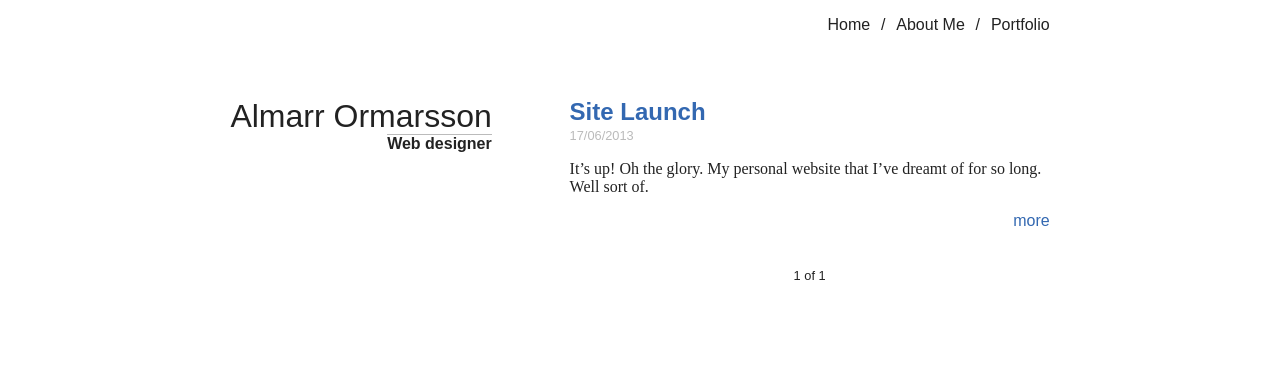
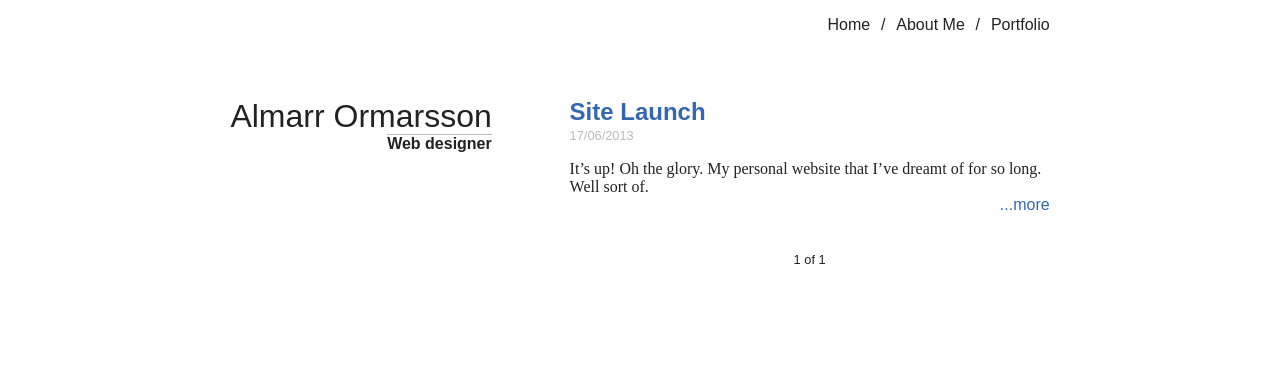
Before and after one commit to almarr/almarr.github.io, a Jekyll site: the page built from index.html, in a window 1280 px wide. Shown: the top 391 px of the page. Built offline with Jekyll 4.4.1, drawn with Linux system fonts in a browser that asks for light colours; the list of posts is cut into pages by our own code.

```diff
--- a/_scss/partials/_layout.scss
+++ b/_scss/partials/_layout.scss
@@ -55,7 +55,9 @@
     color: $lightgray;
   }
   .more {
+    font-family: "Calluna" serif;
     display: block;
+    margin-top: -1em;
     text-align: right;
   }
 }
--- a/css/style.css
+++ b/css/style.css
@@ -407,7 +407,9 @@
   font-size: 0.8em;
   color: #bbbbbb; }
 .blogpost .more {
+  font-family: "Calluna" serif;
   display: block;
+  margin-top: -1em;
   text-align: right; }
 
 .pagination {
--- a/index.html
+++ b/index.html
@@ -12,8 +12,8 @@
     <article class="blogpost">
       <h2><a href="{{ post.url }}">{{ post.title }}</a></h2>
       <time>{{ post.date | date: "%d/%m/%Y" }}</time>
-      <p>{{ post.excerpt }}</p>
-      <a href="{{ post.url }}" class="more">more</a>
+      {{ post.excerpt }}
+      <a href="{{ post.url }}" class="more">...more</a>
     </article>
   {% endfor %}
 
```
Also changed, not shown: 2 other files.
